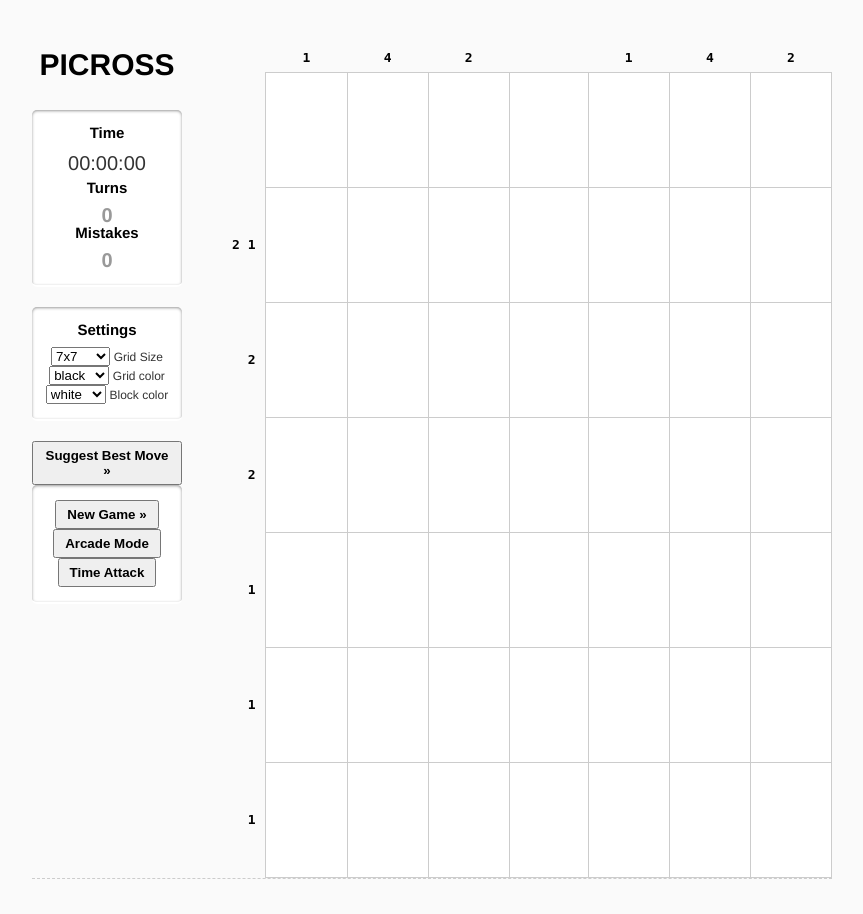
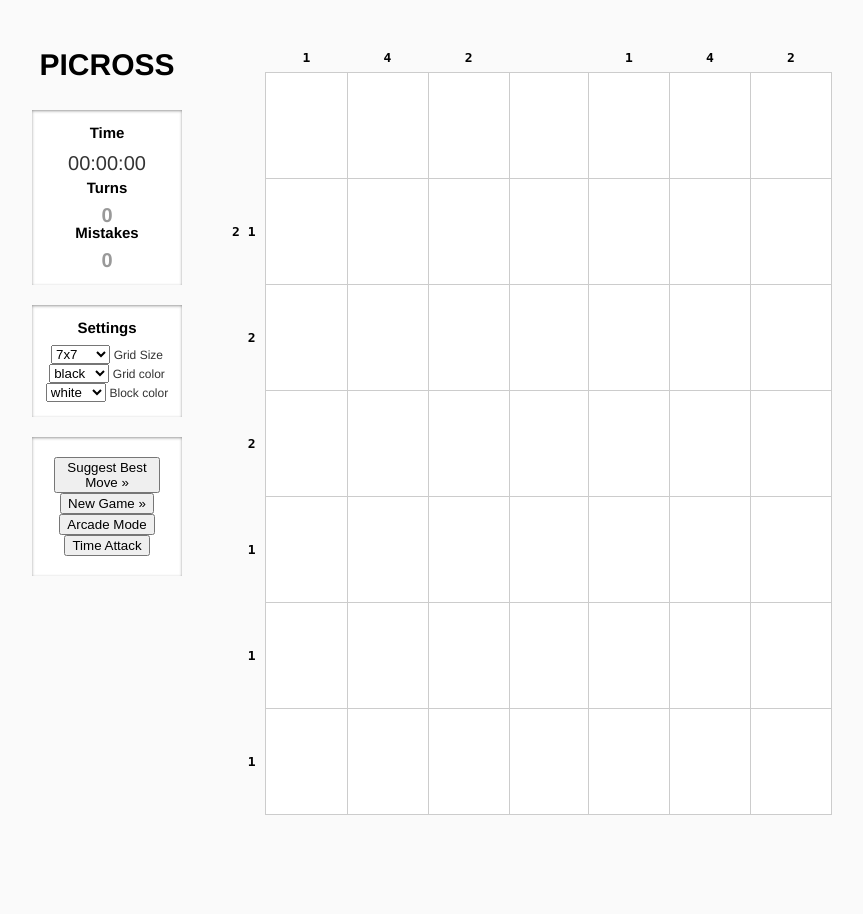
Before and after one commit to GarretKelley/130-project, a PHP site: page /game.html in a window 1280 px wide. Shown: the whole page, without its empty margins (208-1071 px from the left). After the commit the page ends 815 px from the top, so only its background shows below. Run offline with PHP 8.4, Linux system fonts and the light colour scheme.

Commit message:
cleaned up a bit of css and html
still need to make a js function to make the puzzle instead of hard coding it

```diff
--- a/css/picross.css
+++ b/css/picross.css
@@ -1,27 +1,9 @@
-html {
-	height: 100%;
-}
+
 
 body {
 	font-family: Helvetica, Arial, Sans-serif;
 	font-size: 13px;
 	background-color: #fafafa;
-	height: 100%;
-}
-
-table, tr, td {
-	box-sizing: border-box;
-	-moz-box-sizing: border-box;
-	-webkit-box-sizing: border-box;
-}
-
-a {
-	text-decoration: none;
-	color: #333;
-}
-
-a:hover {
-	text-decoration: underline;
 }
 
 .container {
@@ -29,18 +11,6 @@ a:hover {
 	overflow: hidden;
 	margin: 0 auto;
 	padding-top: 50px;
-}
-
-.footer {
-	clear: both;
-	width: 800px;
-	margin: 0 auto;
-	border-top: 1px dashed #ccc;
-	padding: 15px 0 20px;
-	text-align: center;
-	color: #999;
-	font-size: 12px;
-	line-height: 1.5;
 }
 
 h1 {
@@ -57,12 +27,10 @@ h1 {
 }
 
 .control-group {
-	border-bottom: 2px solid #fff;
 	margin-bottom: 20px;
 	padding: 15px 12px;
 	color: #333;
 	background-color: #fff;
-	border-radius: 5px;
 	box-shadow: inset 0px 1px 3px #999;
 	text-align: center;
 }
@@ -74,64 +42,13 @@ h1 {
 	margin-bottom: 10px;
 }
 
-.control-group .control-section {
-	padding: 3px 0 7px;
-}
-
-.control-group input[type=checkbox] {
-	vertical-align: middle;
-}
-
-.control-group label {
-	font-size: 12px;
-	vertical-align: middle;
-}
-
 .control-group span {
 	font-size: 12px;
 }
 
-.custom {
-	margin-top: 15px;
-	border-top: 1px dashed #ccc;
-	padding-top: 15px;
-}
-
-.custom h5 {
-	color: #666;
-	font-size: 11px;
-}
-
-.custom input[type=text] {
-	width: 100px;
-	margin-bottom: 10px;
-	border: 1px solid #ddd;
-	padding: 2px;
-	text-align: center;
-}
-
-#new {
+.buttons {
 	font-weight: bold;
 	padding: 5px 10px;
-}
-
-#arcade {
-	font-weight: bold;
-	padding: 5px 10px;
-}
-
-#timed {
-	font-weight: bold;
-	padding: 5px 10px;
-}
-
-#suggest {
-	font-weight: bold;
-	padding: 5px 10px;
-}
-
-#seed {
-	background-color: #efefef;
 }
 
 .stopwatch {
@@ -142,41 +59,20 @@ h1 {
 	padding: 3px 0 7px;
 }
 
-#turns {
+#counter {
 	font-size: 20px;
 	font-weight: bold;
 	color: #999;
 }
 
-#mistakes {
-	font-size: 20px;
-	font-weight: bold;
-	color: #999;
-}
-
-#mistakes.error {
-	color: #A00;
-}
-
 #puzzle {
 	float: right;
 	width: 600px;
-	-webkit-touch-callout: none;
-	-webkit-user-select: none;
-	-khtml-user-select: none;
-	-moz-user-select: none;
-	-ms-user-select: none;
-	user-select: none;
 }
 
 #puzzle td.key {
 	font-weight: bold;
 	font-family: Monospace;
-}
-
-#puzzle td.key em {
-	color: #ccc;
-	text-decoration: line-through;
 }
 
 #puzzle td.key.top {
@@ -195,42 +91,12 @@ h1 {
 #puzzle td.cell {
 	border: 1px solid #ccc;
 	background-color: #fff;
-	color: #A00;
-	text-align: center;
-	vertical-align: middle;
-	width: 115px;
-	height: 115px;
+	width: 105px;
+	height: 105px;
 	font-size: 40px;
-}
-
-#puzzle td.cell.hoverLight {
-	background-color: #F7F2E0;
 }
 
 #puzzle td.cell:hover {
 	background-color: #F7D358;
-}
-
-#puzzle td.cell.s1 {
-	background-color: #ddd;
-	box-shadow: 0 0 5px 2px #ccc inset;
-}
-
-#puzzle td.cell.s2 {
-	background-color: #81DAF5;
-	box-shadow: 0 0 5px 2px #01A9DB inset;
-}
-
-#puzzle td.cell:hover {
 	box-shadow: 0 0 5px 2px #FF8000 inset;
 }
-
-#puzzle.complete td.cell {
-	background-color: #fff;
-	box-shadow: none;
-}
-
-#puzzle.complete td.cell.s2 {
-	background-color: #333;
-	box-shadow: 3px 3px 5px #666 inset, -3px -3px 5px #000 inset;
-}
--- a/game.html
+++ b/game.html
@@ -15,41 +15,41 @@
 					<h3>Time</h3>
 					<div class="stopwatch"></div>
 					<h3>Turns</h3>
-					<span id="turns">0</span>
+					<span id="counter">0</span>
 					<h3>Mistakes</h3>
-					<span id="mistakes">0</span>
+					<span id="counter">0</span>
 				</div>
 				<div class="control-group">
 					<h3>Settings</h3>
 					<select id="dimensions">
-						<option value="7x7">7x7</option>
-						<option value="13x13">13x13</option>
+						<option GSvalue="7x7">7x7</option>
+						<option GSvalue="13x13">13x13</option>
 					</select>
 					<span>Grid Size</span>
 					<select id = "gridC">
-						<option value="">black</option>
-						<option value="">red</option>
-						<option value="">green</option>
-						<option value="">blue</option>
-						<option value="">yellow</option>
+						<option GCvalue="">black</option>
+						<option GCvalue="">red</option>
+						<option GCvalue="">green</option>
+						<option GCvalue="">blue</option>
+						<option GCvalue="">yellow</option>
 					</select>
 					<span>Grid color</span>
 					<select id = "blockC">
-						<option value="">white</option>
-						<option value="">black</option>
-						<option value="">grey</option>
-						<option value="">green</option>
-						<option value="">yellow</option>
+						<option BCvalue="">white</option>
+						<option BCvalue="">black</option>
+						<option BCvalue="">grey</option>
+						<option BCvalue="">green</option>
+						<option BCvalue="">yellow</option>
 					</select>
 					<span>Block color</span>
 				</div>
-				<div class="control group">
-					<button id="suggest">Suggest Best Move &raquo;</button>
-				</div>
 				<div class="control-group">
-					<button id="new">New Game &raquo;</button>
-					<button id="arcade">Arcade Mode</button>
-					<button id="timed">Time Attack</button>
+					<div class ="buttons">
+						<button id="suggest">Suggest Best Move &raquo;</button>
+						<button id="new">New Game &raquo;</button>
+						<button id="arcade">Arcade Mode</button>
+						<button id="timed">Time Attack</button>
+					</div>
 				</div>
 			</div>
 			<div id="puzzle">
@@ -139,11 +139,6 @@
 				</table>
 			</div>
 		</div>
-		<div class="footer">
-		</div>
 		<script type="text/javascript" src="js/picross.js"></script>
-		<script>
-
-		</script>
 	</body>
 </html>
```
